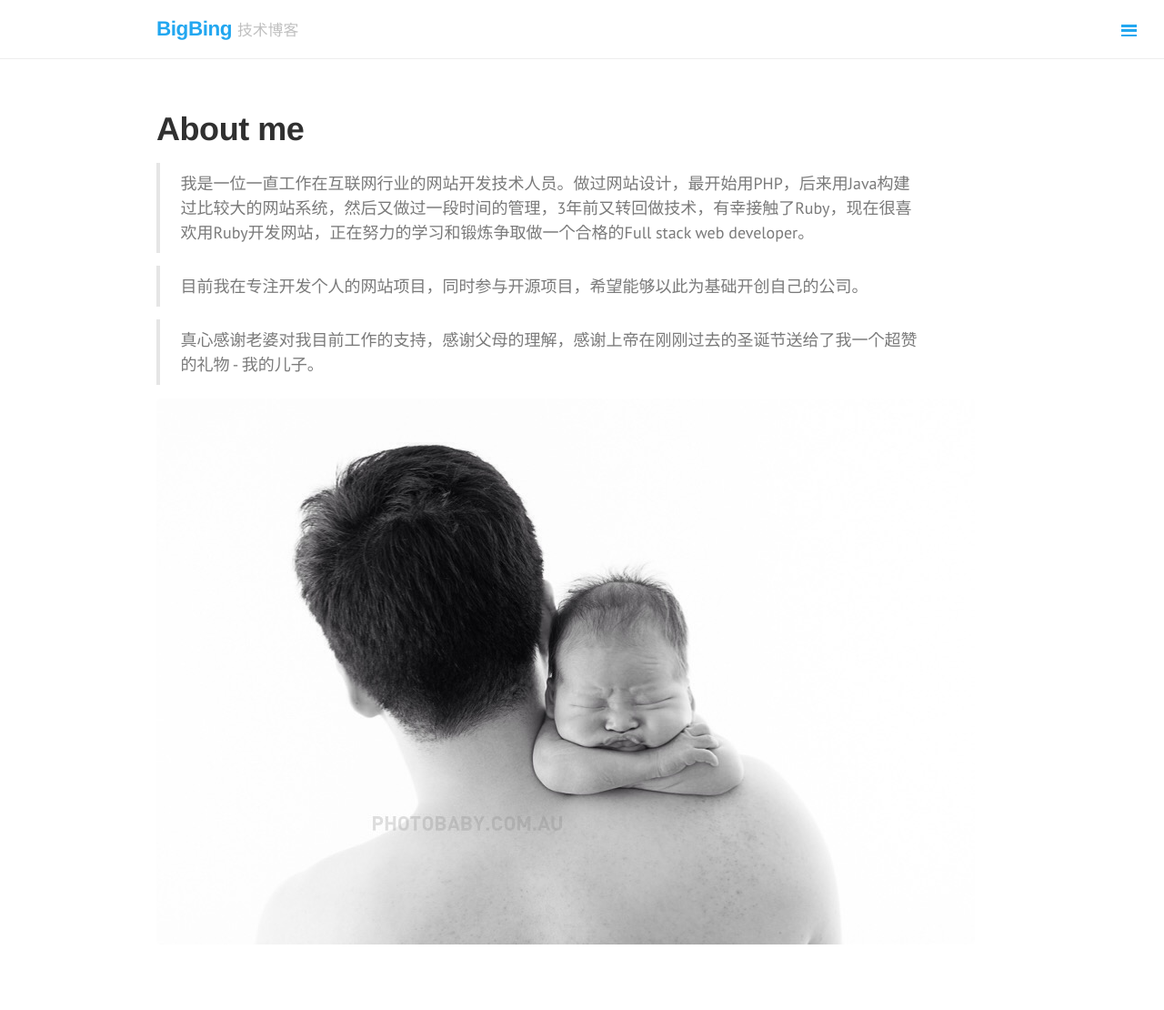
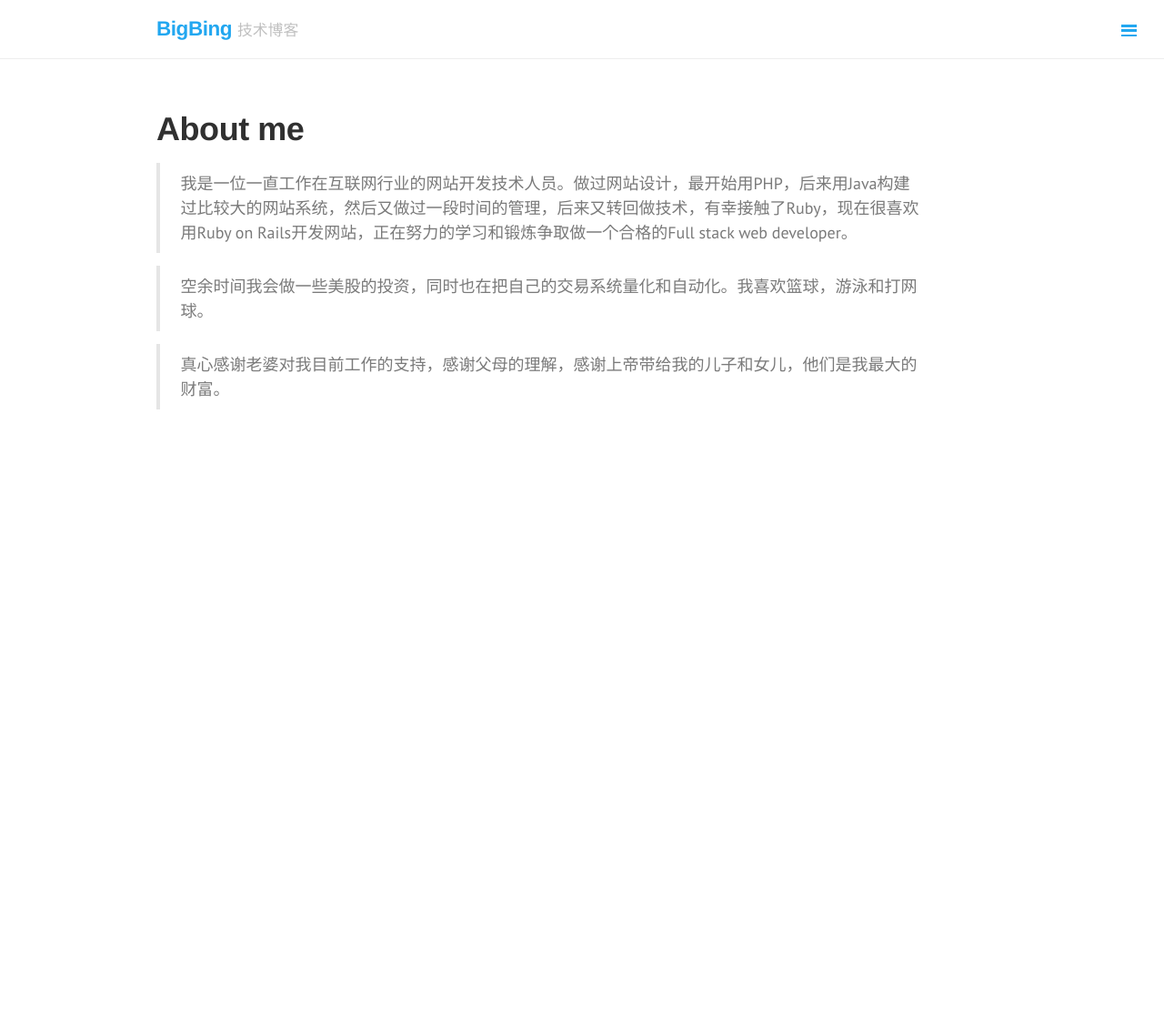
Before and after one commit to bingxie/bingxie.github.io, a Jekyll site: the page built from about.md, in a window 1280 px wide. Shown: the whole page at 91% size. Built offline with Jekyll 4.4.1, drawn with Linux system fonts in a browser that asks for light colours; after the commit the page ends 900 px from its top, so only the background shows below that.

Commit message:
remove todo and update about me

```diff
--- a/about.md
+++ b/about.md
@@ -3,10 +3,8 @@ layout: page
 title: About me
 ---
 
-> 我是一位一直工作在互联网行业的网站开发技术人员。做过网站设计，最开始用PHP，后来用Java构建过比较大的网站系统，然后又做过一段时间的管理，3年前又转回做技术，有幸接触了Ruby，现在很喜欢用Ruby开发网站，正在努力的学习和锻炼争取做一个合格的Full stack web developer。
+> 我是一位一直工作在互联网行业的网站开发技术人员。做过网站设计，最开始用PHP，后来用Java构建过比较大的网站系统，然后又做过一段时间的管理，后来又转回做技术，有幸接触了Ruby，现在很喜欢用Ruby on Rails开发网站，正在努力的学习和锻炼争取做一个合格的Full stack web developer。
 
-> 目前我在专注开发个人的网站项目，同时参与开源项目，希望能够以此为基础开创自己的公司。
+> 空余时间我会做一些美股的投资，同时也在把自己的交易系统量化和自动化。我喜欢篮球，游泳和打网球。
 
-> 真心感谢老婆对我目前工作的支持，感谢父母的理解，感谢上帝在刚刚过去的圣诞节送给了我一个超赞的礼物 - 我的儿子。
-
-![Me and David](/images/about-me.jpg "Me and David")
+> 真心感谢老婆对我目前工作的支持，感谢父母的理解，感谢上帝带给我的儿子和女儿，他们是我最大的财富。
```
Also changed, not shown: todo.md (deleted, +0 -14 lines).
